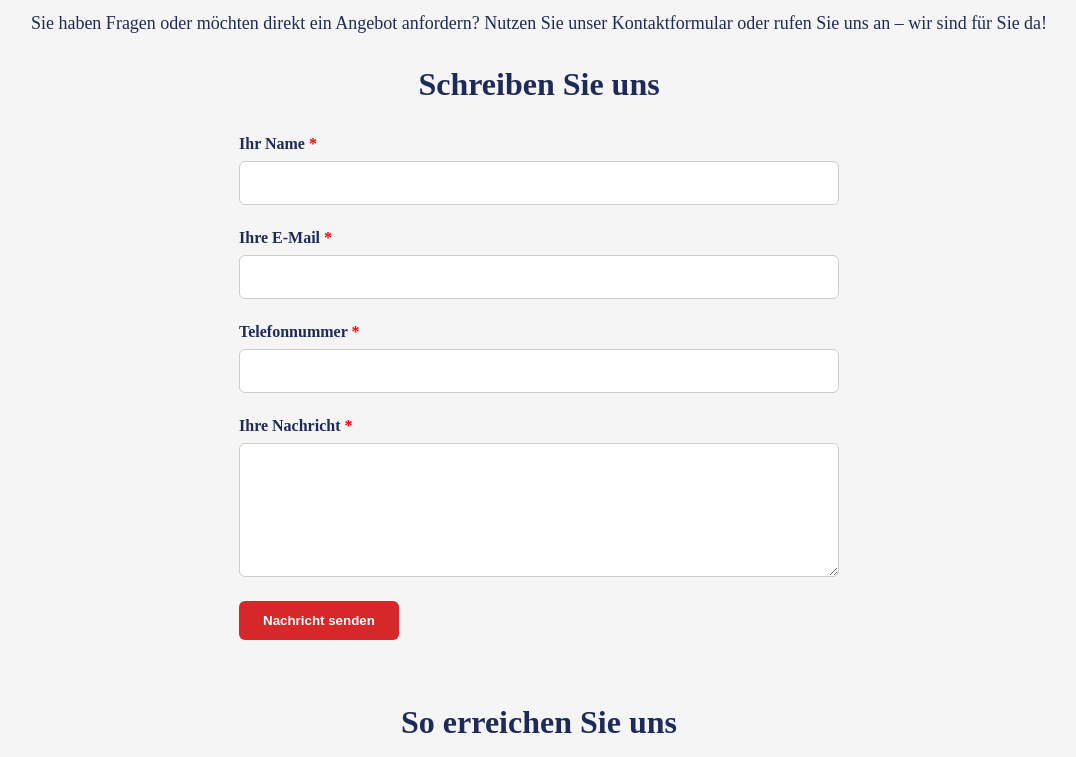
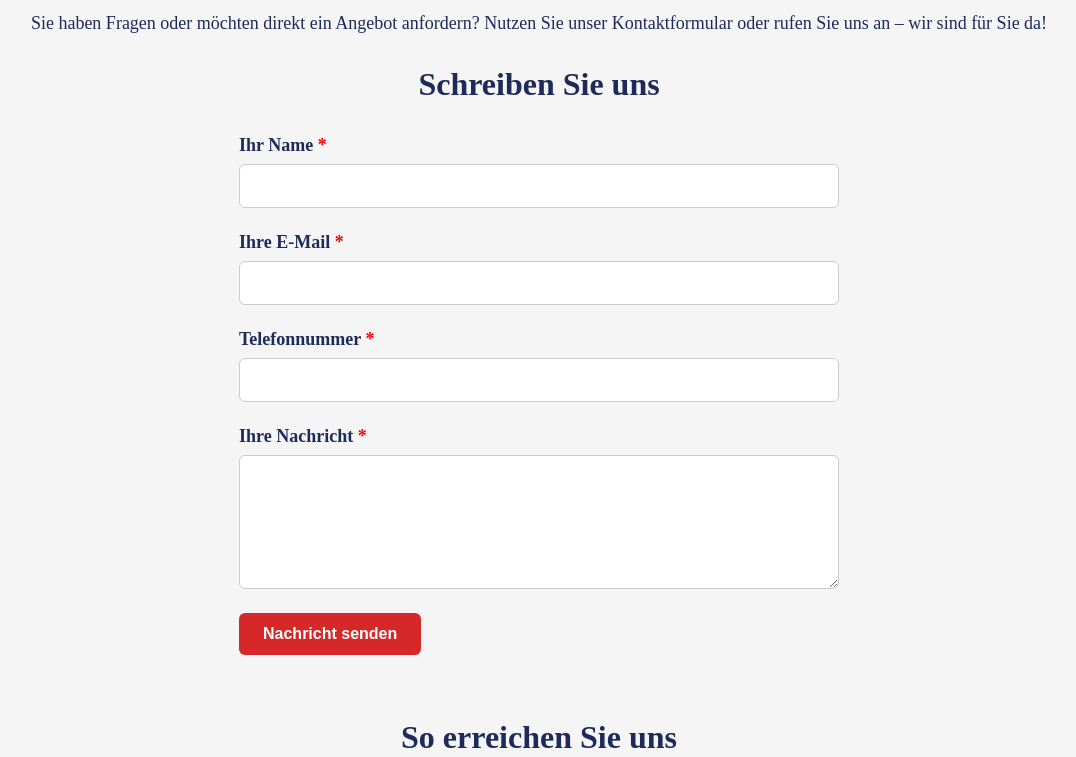
Before and after one commit to davidlreg/avg-haustechnik, an Angular app: page /contact in a window 1280 px wide. Shown: the part 200-957 px from the top of the page, without its empty margins (101-1177 px from the left). Built offline with nearby package versions, Linux system fonts and the light colour scheme.

Commit message:
minor styling changes

```diff
--- a/src/app/landing-page/contact/contact.component.scss
+++ b/src/app/landing-page/contact/contact.component.scss
@@ -47,6 +47,7 @@
         margin-bottom: 0.5rem;
         font-weight: bold;
         color: #1e2a5a;
+        font-size: 18px;
       }
 
       label[for="name"]::after,
@@ -80,6 +81,7 @@
       border: none;
       border-radius: 6px;
       font-weight: bold;
+      font-size: 16px;
       cursor: pointer;
       transition: background-color 0.1s;
 
@@ -102,8 +104,8 @@
 
   p {
     margin-bottom: 0.5rem;
-    font-size: 1rem;
     color: #333;
+    font-size: 18px;
 
     a {
       color: #1e2a5a;
--- a/src/app/landing-page/landing-page.component.scss
+++ b/src/app/landing-page/landing-page.component.scss
@@ -320,8 +320,8 @@ footer {
     left: 0;
     width: 100%;
     height: 20px;
-    background: linear-gradient(90deg, #1e2a5a, #ffcc00);
-    opacity: 0.2;
+    background: linear-gradient(90deg, #1e2a5a, #a61e1e);
+    opacity: 1;
     pointer-events: none;
   }
 }
```
